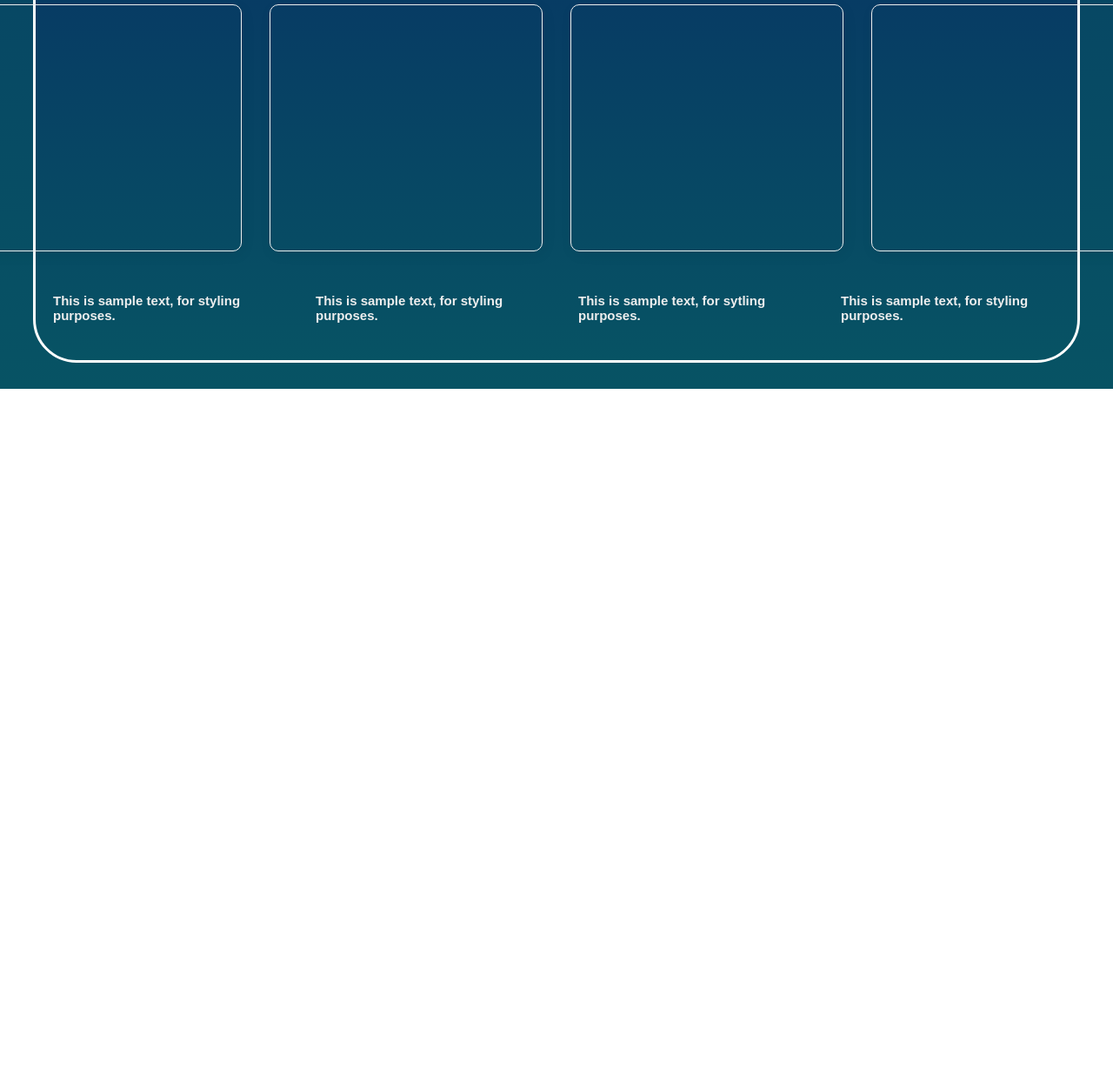
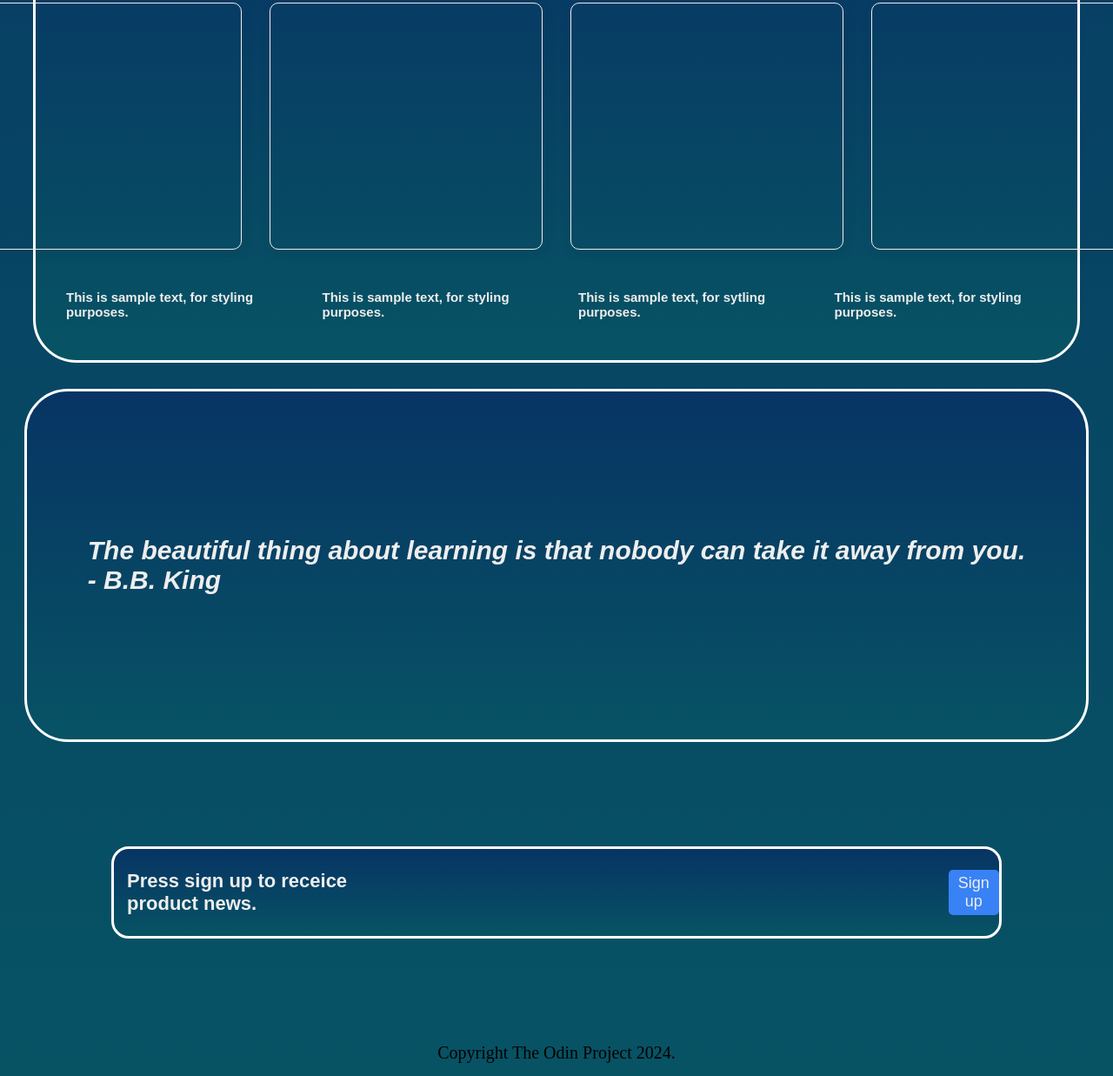
Before and after one commit to Dontae15/Landing-page, a plain HTML site: page index.html in a window 1280 px wide. Shown: the part 777-2014 px from the top of the page at 87% size. Before the commit the page ends 1224 px from the top, so only its background shows below. Drawn offline with Linux system fonts and the light colour scheme.

Commit message:
Added a footer

```diff
--- a/index.html
+++ b/index.html
@@ -45,7 +45,7 @@
             <div class="item"></div>
             <div class="item"></div>
         </div>
-        <div class="text">
+        <div class="text1">
         <div>This is sample text, for styling purposes.</div>
         <div>This is sample text, for styling purposes.</div>
         <div>This is sample text, for sytling purposes.</div>
@@ -54,14 +54,27 @@
         </div>
     </section>
 
+    <section class="section3">
+        <div class="container3">
+            <div>The beautiful thing about learning is that nobody can take it away
+                from you.
+                <div>- B.B. King</div>
+            </div>
+        </div>
+    </section>
 
-
-
-
-
-
-
-
-
+    <section class="section4">
+        <div class="container4">
+            <div class="right3">
+            <div class="text2">Press sign up to receice product news.</div>
+            </div>
+            <div class="left3">
+            <a href="#"></a><button class="button2">Sign up</button></a>
+            </div>
+        </div>
+    </section>
+   <section class="section5">
+    <footer class="footer">Copyright The Odin Project 2024.</footer>
+</section>
 </body>
 </html>
--- a/style.css
+++ b/style.css
@@ -67,8 +67,9 @@ img {
     padding: 10px;
     padding-right: 12px;
     flex: 1;
-    width: 300px;
-    margin-right: -200px ;
+    width: 350px;
+    margin-right: -250px ;
+    padding-bottom: 20px;
 
 }
 
@@ -91,6 +92,7 @@ img {
     padding: 5px;
     padding-right: 10px;
     padding-left: 10px ;
+
 }
 
 .section2 {
@@ -116,14 +118,18 @@ margin-top: 20px;
 align-items: center;
 justify-content: flex-start;
 flex: 1;
+padding-left: 15px;
+padding-right: 15px;
 
 }
 
 
 .boxes {
-    padding: 32px;
+    padding: 30px;
     display: flex;
     margin-top: 15px;
+    padding-left: 40px;
+    padding-right: 40px;
 
 }
 
@@ -139,9 +145,83 @@ flex: 1;
 
 }
 
-.text {
+.text1 {
     display: flex;
     font-size: 15px;
     gap: 50px;
 
 }
+
+.section3 {
+
+    background-image: linear-gradient(#073464, #075364);
+    color: #eee;
+    font-family: Arial, Helvetica, sans-serif;
+    height: 400px;
+    font-weight: bold;
+    border: 3px solid white;
+    border-radius: 50px;
+    margin: 20px;
+    align-items: center;
+    display: flex;
+    justify-content: center;
+}
+.container3 {
+    font-size: 30px;
+    font-style: italic;
+}
+
+.section4 {
+    background-image: linear-gradient(#073464, #075364);
+    color: #eee;
+    font-family: Arial, Helvetica, sans-serif;
+    height: 400px;
+    font-weight: bold;
+    border: 3px solid white;
+    border-radius: 20px;
+    margin: 120px;
+    align-items: center;
+    display: flex;
+    justify-content: space-between;
+    height: 100px;
+    flex: 1;
+
+}
+
+
+.container4 {
+    display: flex;
+    margin-left: 15px;
+
+}
+
+
+.left3 {
+    display: flex;
+    margin-left: 650px;
+
+}
+
+.right3 {
+    font-size: 22px;
+}
+
+.button2 {
+    font-size: 18px;
+    background-color: #3882F6;
+    border-radius: 5px;
+    color: #eee;
+    border: #eee;
+    padding: 5px;
+    padding-right: 10px;
+    padding-left: 10px ;
+}
+
+
+.section5 {
+   display: flex;
+   justify-content: center;
+   font-size: 20px;
+   margin: 15px;
+
+}
```
